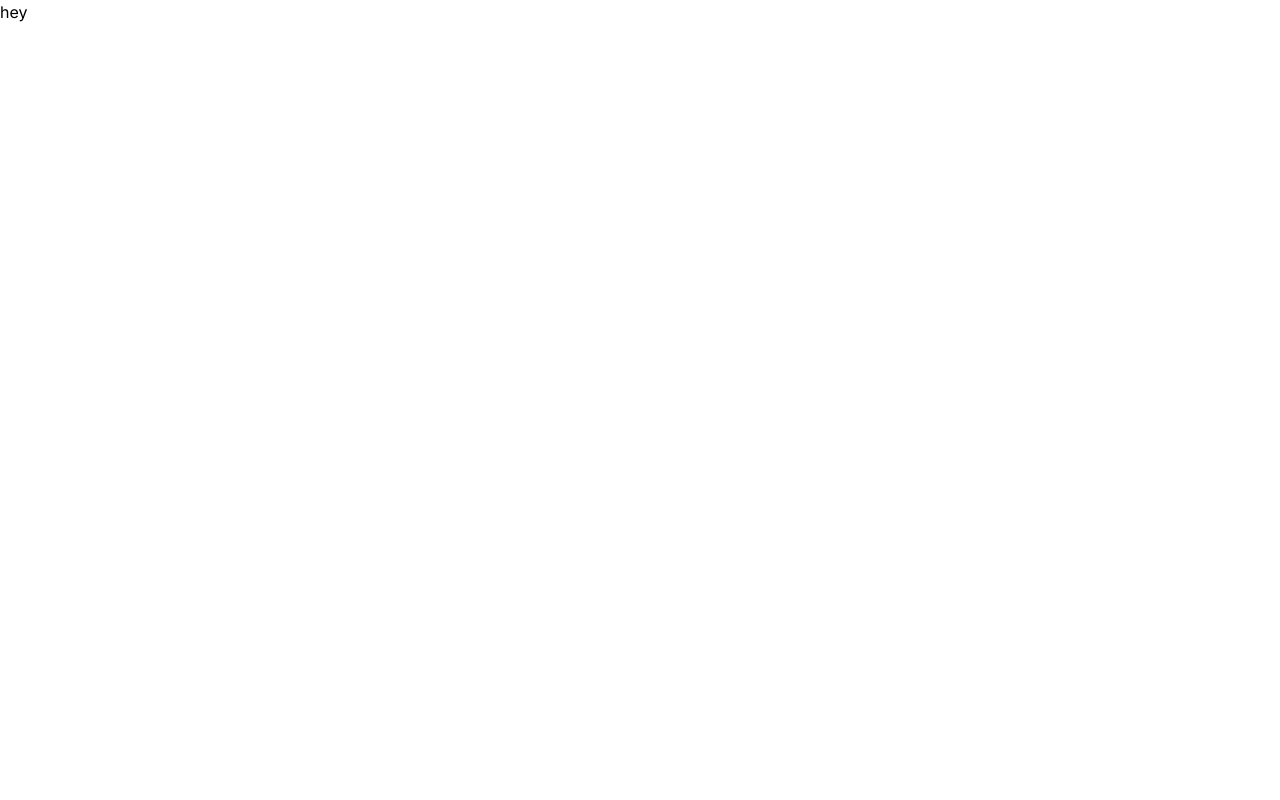
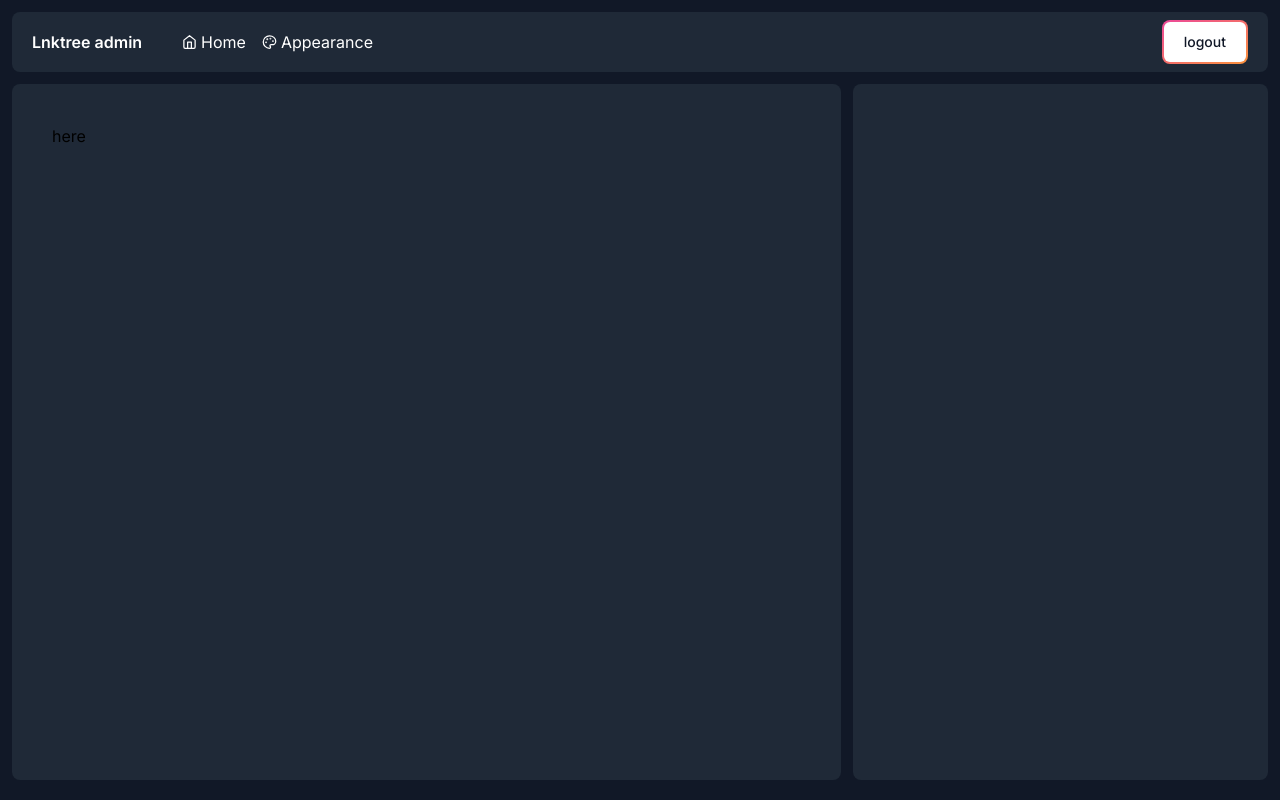
Before and after one commit to niltonslf/singlebio, a Next.js app: page /admin/appearance in a window 1280 px wide. Built offline with nearby package versions, Linux system fonts and the light colour scheme; no server answers; the database is empty; sample sign-in values are in the browser's storage.

Commit message:
feat: move base layout to its folder

```diff
--- a/src/app/[userName]/page.tsx
+++ b/src/app/[userName]/page.tsx
@@ -1,5 +1,6 @@
 'use client'
 
+import clsx from 'clsx'
 import {
   collection,
   getFirestore,
@@ -69,7 +70,15 @@ export default function UserPage({params: {userName}}: UserPageProps) {
   }, [fetchData])
 
   return (
-    <main className='flex h-screen items-center justify-center overflow-y-auto bg-gradient-to-r from-indigo-200 via-red-200 to-yellow-100 p-5  py-20  md:p-10'>
+    <main
+      className={clsx([
+        'flex h-screen items-center justify-center overflow-y-auto bg-gradient-to-r from-indigo-200 via-red-200 to-yellow-100 bg-cover  p-5  py-20 md:p-10 ',
+      ])}
+      style={
+        user?.backgroundUrl
+          ? {backgroundImage: `url(${user?.backgroundUrl})`}
+          : {}
+      }>
       <div className=' h-full w-full max-w-2xl '>
         <div className='mb-4 flex w-full justify-center'>
           <Avatar
--- a/src/app/admin/appearance/page.tsx
+++ b/src/app/admin/appearance/page.tsx
@@ -1,9 +1,44 @@
+'use client'
+
+import {observer} from 'mobx-react-lite'
+import {useEffect, useRef} from 'react'
+
+import {authStore} from '@/app/auth/context/auth-store'
+import {Smartphone} from '@/app/components'
+
+import {useAdmin} from '../context/admin-context'
+
 type AppearancePageProps = {
   any?: any
 }
 
-const AppearancePage = ({}: AppearancePageProps) => {
-  return <>hey</>
-}
+const AppearancePage = observer(({}: AppearancePageProps) => {
+  const iframe = useRef<HTMLIFrameElement>(null)
+  const {setSmartphoneRef} = useAdmin()
+
+  useEffect(() => {
+    setSmartphoneRef(iframe)
+  }, [iframe, setSmartphoneRef])
+  return (
+    <main className='grid min-h-[calc(100%-80px)] w-full grid-cols-1 gap-3 md:grid-cols-[3fr_1.5fr] md:grid-rows-[1fr]'>
+      <section className='flex h-auto  flex-col rounded-lg bg-gray-800 px-4 md:p-10'>
+        here
+      </section>
+
+      <aside className='grid w-full grid-rows-1 rounded-lg bg-gray-800'>
+        <div className=' flex flex-1 items-start justify-center px-6 pt-4'>
+          <div className='sticky top-6'>
+            {authStore?.user?.userName && (
+              <Smartphone
+                ref={iframe}
+                iframeUrl={`${authStore?.user?.userName}`}
+              />
+            )}
+          </div>
+        </div>
+      </aside>
+    </main>
+  )
+})
 
 export default AppearancePage
--- a/src/app/admin/components/header/index.tsx
+++ b/src/app/admin/components/header/index.tsx
@@ -1,5 +1,5 @@
 import {getAuth, signOut} from 'firebase/auth'
-import {Palette} from 'lucide-react'
+import {Home, Palette} from 'lucide-react'
 import Image from 'next/image'
 import Link from 'next/link'
 import {useRouter} from 'next/navigation'
@@ -9,7 +9,7 @@ import {Dropdown} from '..'
 import {User} from '@/models'
 
 type HeaderProps = {
-  user: User
+  user: User | undefined
 }
 
 export const Header = ({user}: HeaderProps) => {
@@ -28,12 +28,19 @@ export const Header = ({user}: HeaderProps) => {
           Lnktree admin
         </span>
 
-        <nav className='text-white'>
+        <nav className='flex flex-row items-center gap-4   text-white'>
+          <Link
+            href='/admin'
+            title='go to appearance page'
+            className='flex flex-row gap-1'>
+            <Home width={15} />
+            Home
+          </Link>
           <Link
             href='/admin/appearance'
             title='go to appearance page'
             className='flex flex-row gap-1'>
-            <Palette width={20} />
+            <Palette width={15} />
             Appearance
           </Link>
         </nav>
--- a/src/app/admin/context/admin-context.tsx
+++ b/src/app/admin/context/admin-context.tsx
@@ -28,7 +28,11 @@ export const AdminProvider = ({children}: PropsWithChildren) => {
   }
 
   return (
-    <adminContext.Provider value={{reloadSmartphoneList, setSmartphoneRef}}>
+    <adminContext.Provider
+      value={{
+        reloadSmartphoneList,
+        setSmartphoneRef,
+      }}>
       {children}
     </adminContext.Provider>
   )
--- a/src/app/admin/layout.tsx
+++ b/src/app/admin/layout.tsx
@@ -1,8 +1,14 @@
 'use client'
 
+import {onAuthStateChanged} from 'firebase/auth'
 import {observer} from 'mobx-react-lite'
-import {ReactNode} from 'react'
+import router from 'next/router'
+import {ReactNode, useEffect} from 'react'
 
+import {auth} from '@/libs/firebase'
+
+import {authStore} from '../auth/context/auth-store'
+import {Header} from './components'
 import {AdminProvider} from './context/admin-context'
 
 type AdminLayoutProps = {
@@ -10,7 +16,30 @@ type AdminLayoutProps = {
 }
 
 const AdminLayout = observer(({children}: AdminLayoutProps) => {
-  return <AdminProvider>{children}</AdminProvider>
+  useEffect(() => {
+    const unsubscribe = onAuthStateChanged(auth, async firebaseUser => {
+      if (!firebaseUser) {
+        authStore.clearUser()
+        router.push('/auth')
+      } else {
+        await authStore.authUser(firebaseUser)
+      }
+    })
+
+    return () => unsubscribe()
+    // eslint-disable-next-line react-hooks/exhaustive-deps
+  }, [])
+
+  return (
+    <AdminProvider>
+      <div className='flex h-screen w-screen flex-col items-center overflow-auto bg-gray-900 p-3'>
+        <div className=' mb-3 w-full '>
+          <Header user={authStore.user} />
+        </div>
+        {children}
+      </div>
+    </AdminProvider>
+  )
 })
 
 export default AdminLayout
--- a/src/app/admin/page.tsx
+++ b/src/app/admin/page.tsx
@@ -1,16 +1,14 @@
 'use client'
 
-import {onAuthStateChanged} from 'firebase/auth'
 import {doc, updateDoc} from 'firebase/firestore'
 import {observer} from 'mobx-react-lite'
 import {useRouter} from 'next/navigation'
-import {useEffect, useRef, useState} from 'react'
+import {useEffect, useRef} from 'react'
 
 import {Modal, Smartphone} from '@/app/components'
-import {auth, db} from '@/libs/firebase'
+import {db} from '@/libs/firebase'
 
 import {authStore} from '../auth/context/auth-store'
-import {Header} from './components'
 import {LinksList} from './components/links-list'
 import {useAdmin} from './context/admin-context'
 
@@ -18,8 +16,6 @@ const Admin = observer(() => {
   const router = useRouter()
   const iframe = useRef<HTMLIFrameElement>(null)
   const {setSmartphoneRef, reloadSmartphoneList} = useAdmin()
-
-  const [isLoading, setIsLoading] = useState(false)
 
   const onSaveUserName = async (data: string) => {
     if (!authStore.user) return
@@ -32,39 +28,14 @@ const Admin = observer(() => {
   }
 
   useEffect(() => {
-    const unsubscribe = onAuthStateChanged(auth, async firebaseUser => {
-      if (!firebaseUser) {
-        authStore.clearUser()
-        router.push('/auth')
-      } else {
-        await authStore.authUser(firebaseUser)
-      }
-      setIsLoading(false)
-    })
-
-    return () => unsubscribe()
-    // eslint-disable-next-line react-hooks/exhaustive-deps
-  }, [])
-
-  useEffect(() => {
     setSmartphoneRef(iframe)
   }, [iframe, setSmartphoneRef])
 
   return (
-    <div className='flex h-screen w-screen flex-col items-center overflow-auto bg-gray-900 p-3'>
-      {isLoading || !authStore.user ? (
-        <div>Loading...</div>
+    <>
+      {!authStore.user ? (
+        <div className='text-white'>Loading...</div>
       ) : (
-        <>
-          <Modal
-            onSave={onSaveUserName}
-            initialOpen={!authStore.user?.userName}
-          />
-
-          <div className=' mb-3 w-full '>
-            <Header user={authStore.user} />
-          </div>
-
         <main className='grid min-h-[calc(100%-80px)] w-full grid-cols-1 gap-3 md:grid-cols-[3fr_1.5fr] md:grid-rows-[1fr]'>
           <section className='flex h-auto  flex-col rounded-lg bg-gray-800 px-4 md:p-10'>
             <LinksList user={authStore.user} />
@@ -80,10 +51,14 @@ const Admin = observer(() => {
               </div>
             </div>
           </aside>
+
+          <Modal
+            onSave={onSaveUserName}
+            initialOpen={!authStore.user?.userName}
+          />
         </main>
+      )}
     </>
-      )}
-    </div>
   )
 })
 
--- a/src/app/components/smartphone/index.tsx
+++ b/src/app/components/smartphone/index.tsx
@@ -44,7 +44,7 @@ export const Smartphone = forwardRef<HTMLIFrameElement, SmartphoneProps>(
      after:shadow-md'>
         <iframe
           ref={ref}
-          src={iframeUrl}
+          src={`/${iframeUrl}`}
           className='h-full w-full object-cover'
         />
       </div>
--- a/src/models/user.ts
+++ b/src/models/user.ts
@@ -4,4 +4,5 @@ export type User = {
   userName: string
   name: string
   email: string
+  backgroundUrl?: string
 }
```
Lines whose indentation alone changed are shown as unchanged.
